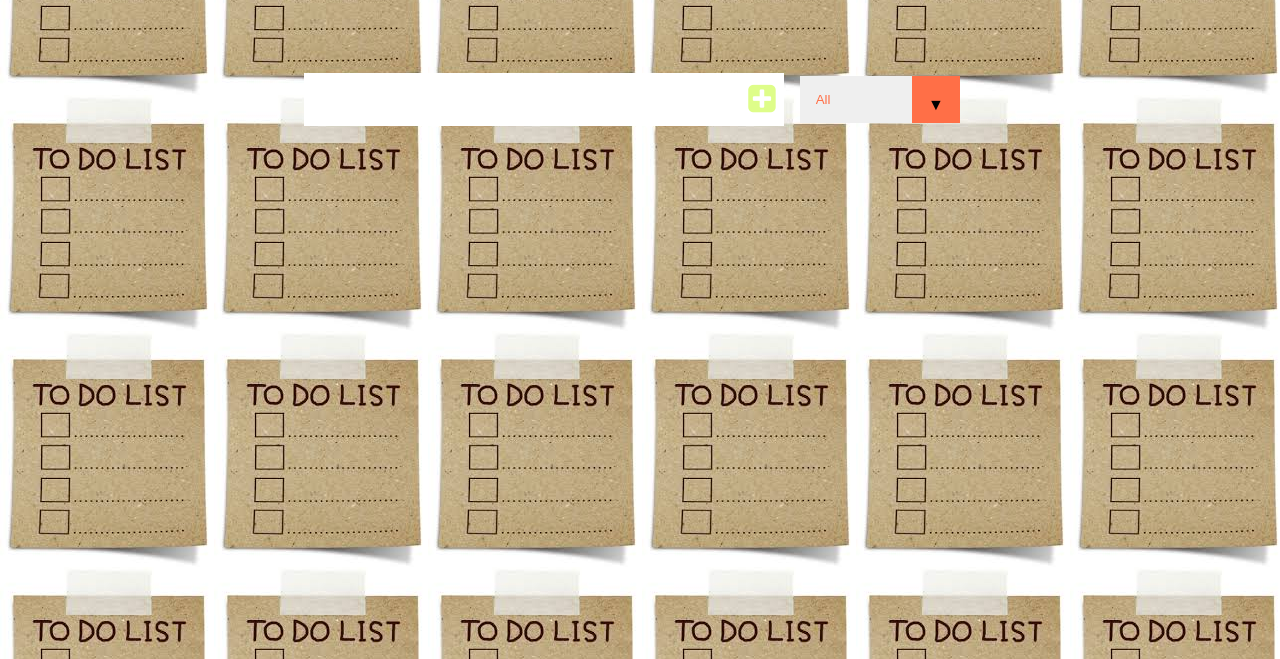
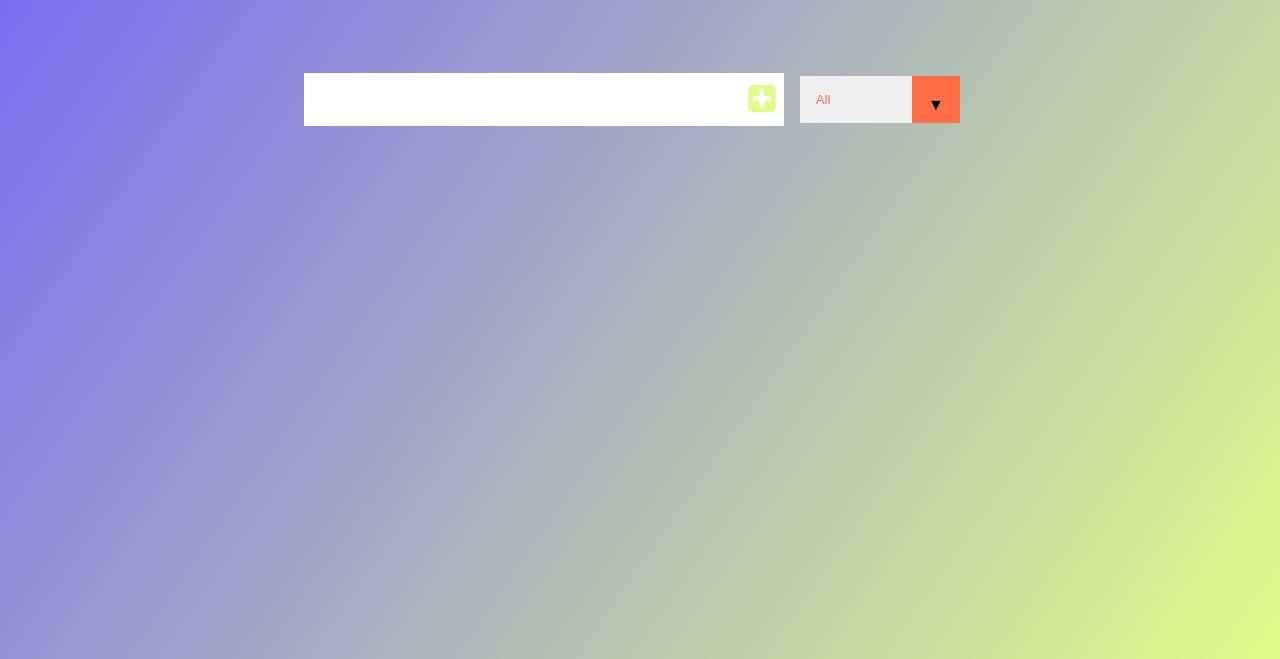
Before and after one commit to EmmanuelOBUjunior/todo, a plain HTML site: page index.html in a window 1280 px wide. Shown: the part 141-800 px from the top of the page. Drawn offline with Linux system fonts and the light colour scheme.

Commit message:
Changing background

```diff
--- a/style.css
+++ b/style.css
@@ -4,9 +4,9 @@
     box-sizing: border-box;
 }
 body{
-    background-image: url('/todo.jfif');
-    background-repeat: unset;
-    /* background: linear-gradient(125deg, #7465f6, #defd89); */
+    /* background-image: url('/todo.jfif');
+    background-repeat: initial; */
+    background: linear-gradient(125deg, #7465f6, #defd89);
     color: black;
     font-family: "Poppins", sans-serif;
     min-height: 100vh;
```
